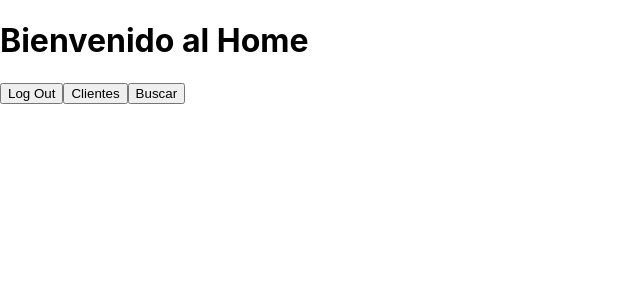
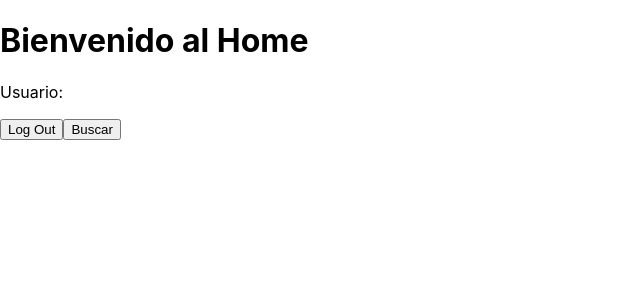
Before and after one commit to JuliVazquez/SI_SQL_Injection, a React (Create React App) app: page /home in a window 1280 px wide. Shown: the top 300 px of the page, without its empty margins (0-640 px from the left). Built offline with nearby package versions, Linux system fonts and the light colour scheme.

Commit message:
autenticacion

```diff
--- a/package.json
+++ b/package.json
@@ -11,6 +11,7 @@
     "cors": "^2.8.5",
     "debug": "^4.3.4",
     "express": "^4.18.2",
+    "express-session": "^1.17.3",
     "mssql": "^9.1.1",
     "mysql": "^2.18.1",
     "pg": "^8.11.1",
--- a/src/Home.js
+++ b/src/Home.js
@@ -1,20 +1,34 @@
-import React from 'react';
+import React, { useEffect, useState } from 'react';
 import { Link } from 'react-router-dom';
+import { evaluatePrivileges } from './privileges'; // Ruta al archivo de privilegios
 
 function Home() {
+  const [loggedInUser, setLoggedInUser] = useState('');
+
+  useEffect(() => {
+    const user = localStorage.getItem('loggedInUser');
+    setLoggedInUser(user);
+  }, []);
+
+  const isAdmin = evaluatePrivileges(loggedInUser);
+
   return (
     <div>
       <h1>Bienvenido al Home</h1>
+      <p>Usuario: {loggedInUser}</p>
       <Link to="/">
         <button>Log Out</button>
       </Link>
 
+      {isAdmin ? (
         <Link to="/clientes">
           <button>Clientes</button>
         </Link>
+      ) : (
         <Link to="/Search">
           <button>Buscar</button>
         </Link>
+      )}
     </div>
   );
 }
--- a/src/Login.js
+++ b/src/Login.js
@@ -19,6 +19,7 @@ function Login() {
 
       if (response.status === 200 && response.data.message === 'Autenticación exitosa') {
          console.log('Autenticación exitosa');
+         localStorage.setItem('loggedInUser', usuario);
          navigate('/home');
       } else {
         setError(null); // Reiniciar el estado de error
--- /dev/null
+++ b/src/privileges.js
@@ -0,0 +1,4 @@
+
+export function evaluatePrivileges(user) {
+    return user === 'admin';
+  }
--- a/src/schemas.js
+++ b/src/schemas.js
@@ -42,7 +42,7 @@ const createTables = async () => {
     `);
 
     await pool.query(`
-        INSERT INTO sys_user VALUES ('admin', 'serelagatabajolalluvia');
+        INSERT INTO sys_user VALUES ('admin', 'admin2');
         INSERT INTO sys_user VALUES ('test', 'test');
         INSERT INTO sys_user VALUES ('julian', '1234');
     `);
```
Also changed, not shown: src/Server.js (+12 -4 lines), 1 other file (tests, documents, lock files or other folders). Lines whose indentation alone changed are shown as unchanged.
